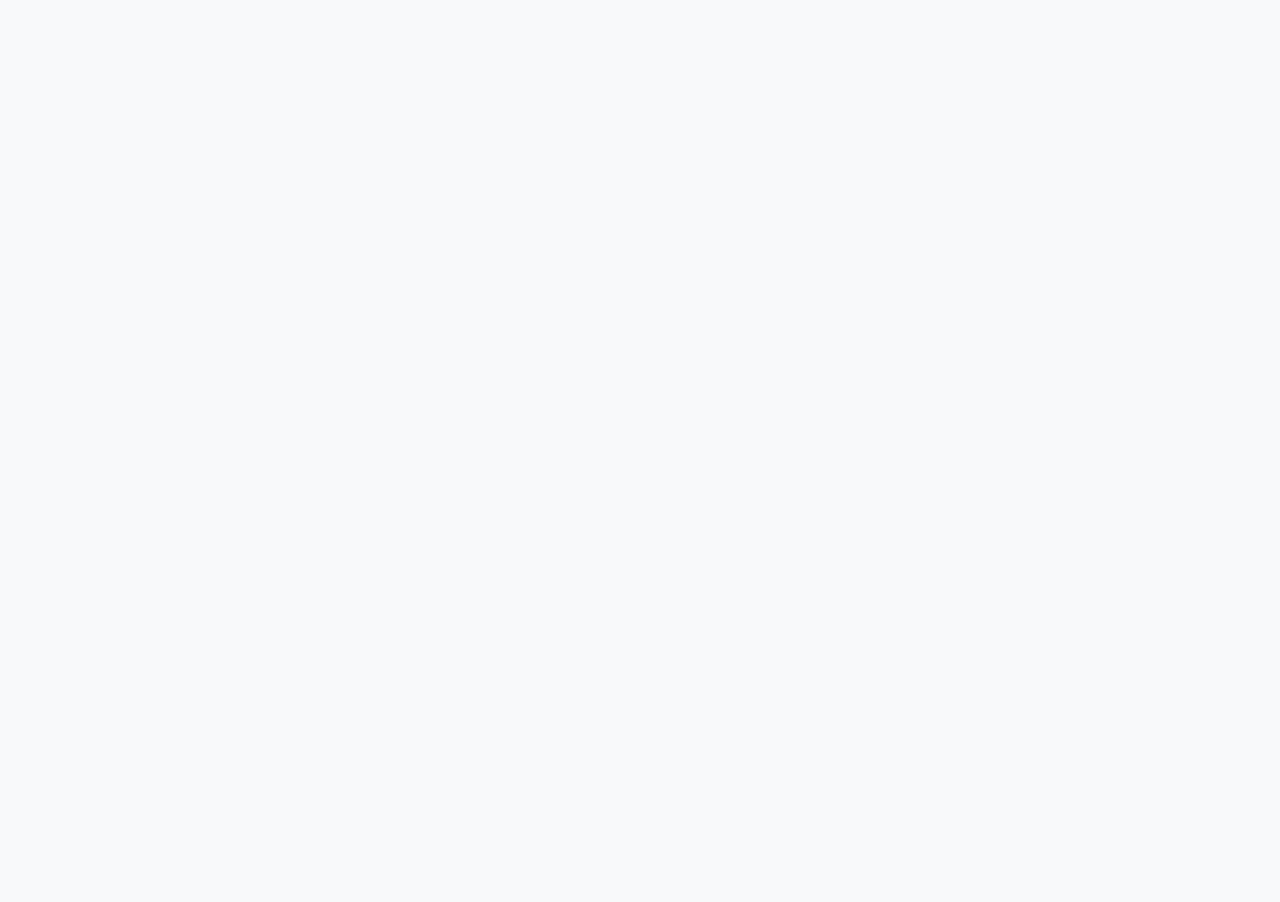
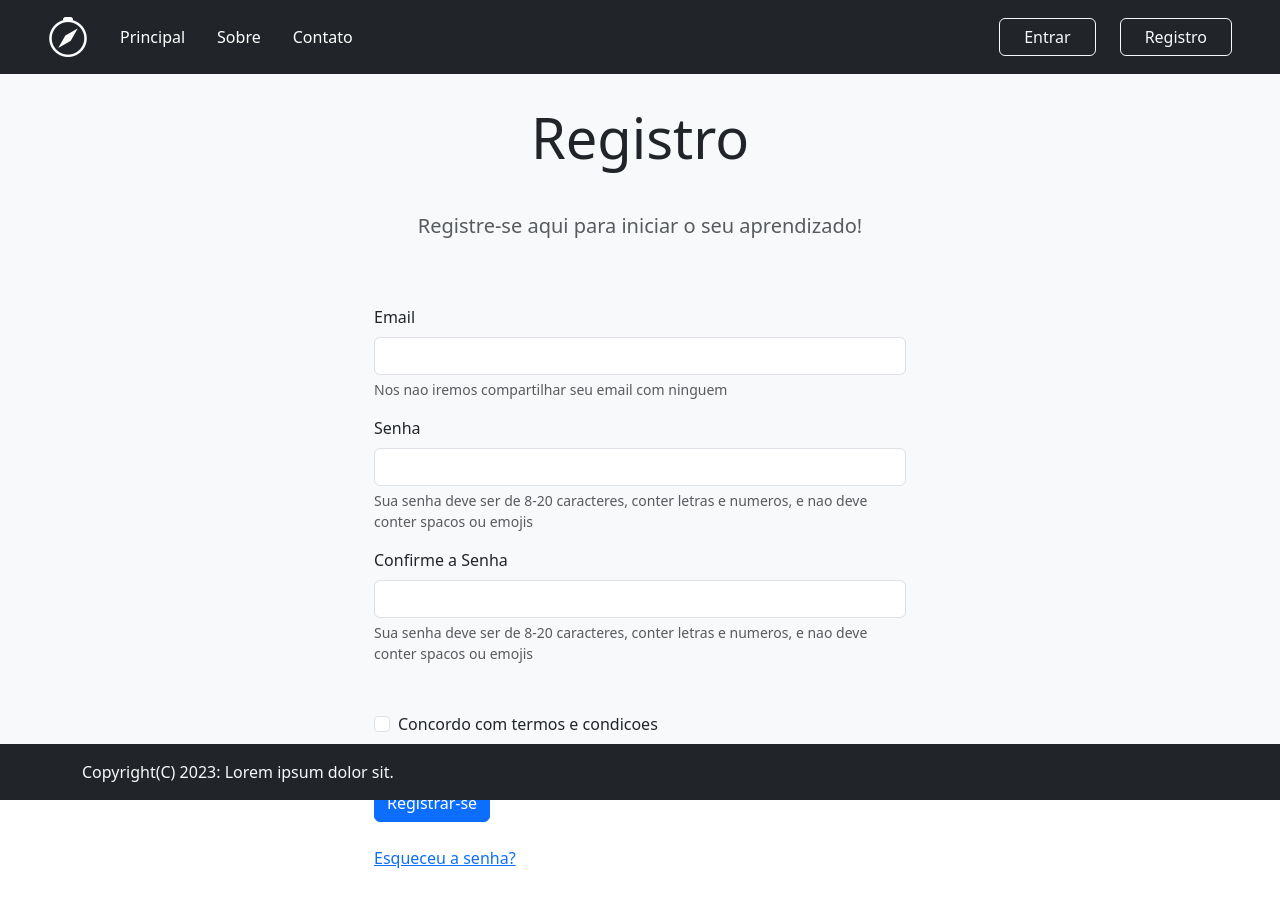
Before and after one commit to guisazevedo/aprendizado, a React (Vite) app: page /register in a window 1280 px wide. Before the commit this address had no page. Shown: the top 902 px of the page. Built offline with nearby package versions, Linux system fonts and the light colour scheme.

Commit message:
implement register

```diff
--- /dev/null
+++ b/src/01_components/Faq.tsx
@@ -0,0 +1,71 @@
+import HeaderText from "./HeaderText";
+
+const Faq = () => {
+  const questions_items_1 = [
+    {
+      question: "O que (pergunta 1)...?",
+      collapse: "collapseOne",
+      text: "Lorem ipsum dolor sit amet consectetur adipisicing elit. Excepturi laudantium repudiandae nobis consectetur dolorem asperiores id dicta aut officiis doloribus modi saepe, facere voluptatibus harum et sequi quos ducimus?",
+    },
+    {
+      question: "O que (pergunta 2)...?",
+      collapse: "collapseTwo",
+      text: "Lorem ipsum dolor sit amet consectetur adipisicing elit. Excepturi laudantium repudiandae nobis consectetur dolorem asperiores id dicta aut officiis doloribus modi saepe, facere voluptatibus harum et sequi quos ducimus?",
+    },
+    {
+      question: "O que (pergunta 3)...?",
+      collapse: "collapseThree",
+      text: "Lorem ipsum dolor sit amet consectetur adipisicing elit. Excepturi laudantium repudiandae nobis consectetur dolorem asperiores id dicta aut officiis doloribus modi saepe, facere voluptatibus harum et sequi quos ducimus?",
+    },
+    {
+      question: "O que (pergunta 4)...?",
+      collapse: "collapseFour",
+      text: "Lorem ipsum dolor sit amet consectetur adipisicing elit. Excepturi laudantium repudiandae nobis consectetur dolorem asperiores id dicta aut officiis doloribus modi saepe, facere voluptatibus harum et sequi quos ducimus?",
+    },
+  ];
+
+  // inputs for the HeaderText component
+  const header = "Perguntas frenquentes";
+  const sub_header = "Lorem ipsum dolor sit amet";
+  const text =
+    "Lorem ipsum dolor, sit amet consectetur adipisicing elit. Sed, neque voluptatibus, laboriosam assumenda quasi nesciunt vero, maxime incidunt temporibus aut quae fugiat id necessitatibus error iusto blanditiis! Alias, voluptate eveniet.";
+
+  return (
+    <div className="container">
+      <HeaderText header={header} sub_header={sub_header} text={text} />
+      <div className="row justify-content-center">
+        <div className="col-lg-10">
+          <div className="accordion">
+            {questions_items_1.map((item) => (
+              <div className="accordion-item">
+                <h2 className="accordion-header">
+                  <button
+                    className="accordion-button collapsed"
+                    type="button"
+                    data-bs-toggle="collapse"
+                    data-bs-target={"#" + item.collapse}
+                    aria-expanded="false"
+                    aria-controls={item.collapse}
+                  >
+                    <p className="fs-6 fw-bold">{item.question}</p>
+                  </button>
+                </h2>
+                <div
+                  id={item.collapse}
+                  className="accordion-collapse collapse"
+                  data-bs-parent="#accordionExample1"
+                >
+                  <div className="accordion-body">
+                    <p className="text-muted">{item.text}</p>
+                  </div>
+                </div>
+              </div>
+            ))}
+          </div>
+        </div>
+      </div>
+    </div>
+  );
+};
+
+export default Faq;
--- a/src/01_components/Footer.tsx
+++ b/src/01_components/Footer.tsx
@@ -1,10 +1,9 @@
 const Footer = () => {
   return (
-    <footer className="footer py-4 bg-dark fixed-bottom">
+    <footer className="footer py-3 bg-dark fixed-bottom">
       <div className="container">
         <span className="text-light">
-          Copyright(C) 2023: Lorem ipsum dolor sit, amet consectetur adipisicing
-          elit.
+          Copyright(C) 2023: Lorem ipsum dolor sit.
         </span>
       </div>
     </footer>
--- /dev/null
+++ b/src/01_components/HeaderText.tsx
@@ -0,0 +1,17 @@
+interface Props {
+  header?: string;
+  sub_header?: string;
+  text?: string;
+}
+
+const HeaderText = ({ header, sub_header, text }: Props) => {
+  return (
+    <div className="container mx-auto text-center">
+      <h1 className="display-4 fw-normal py-2">{header}</h1>
+      <h2 className="fs-3 fw-normal pb-3">{sub_header}</h2>
+      <p className="fs-5 text-body-secondary pb-5">{text}</p>
+    </div>
+  );
+};
+
+export default HeaderText;
--- a/src/01_components/Navbar.tsx
+++ b/src/01_components/Navbar.tsx
@@ -4,9 +4,8 @@ import { Link } from "react-router-dom";
 const Navbar = () => {
   const menu_items = [
     { title: "Principal", link: "/" },
-    { title: "Quem Somos", link: "/about" },
+    { title: "Sobre", link: "/about" },
     { title: "Contato", link: "/contact" },
-    { title: "FAQ", link: "/faq" },
   ];
 
   const log_items = [
--- /dev/null
+++ b/src/01_components/Register.tsx
@@ -0,0 +1,75 @@
+import { Link } from "react-router-dom";
+import HeaderText from "./HeaderText";
+
+const Register = () => {
+  // inputs for the HeaderText component
+  const header = "Registro";
+  const sub_header = "";
+  const text = "Registre-se aqui para iniciar o seu aprendizado!";
+
+  // inputs for the email/password components
+  const register_items = [
+    {
+      title: "Email",
+      type: "email",
+      id: "exampleInputEmail1",
+      text: "Nos nao iremos compartilhar seu email com ninguem",
+    },
+    {
+      title: "Senha",
+      type: "password",
+      id: "exampleInputPassword1",
+      text: "Sua senha deve ser de 8-20 caracteres, conter letras e numeros, e nao deve conter spacos ou emojis",
+    },
+    {
+      title: "Confirme a Senha",
+      type: "password",
+      id: "exampleInputPassword2",
+      text: "Sua senha deve ser de 8-20 caracteres, conter letras e numeros, e nao deve conter spacos ou emojis",
+    },
+  ];
+
+  return (
+    <div className="container col-md-8 col-lg-6 px-5">
+      <HeaderText header={header} sub_header={sub_header} text={text} />
+      <form>
+        {register_items.map((item) => (
+          <div className="mb-3">
+            <label htmlFor="exampleInputEmail1" className="form-label">
+              {item.title}
+            </label>
+            <input
+              type={item.type}
+              className="form-control"
+              id={item.id}
+              aria-describedby="emailHelp"
+            />
+            <div id="emailHelp" className="form-text">
+              {item.text}
+            </div>
+          </div>
+        ))}
+        <div className="my-5 form-check">
+          <input
+            type="checkbox"
+            className="form-check-input"
+            id="exampleCheck1"
+          />
+          <label className="form-check-label" htmlFor="exampleCheck1">
+            Concordo com termos e condicoes
+          </label>
+        </div>
+        <div className="my-4">
+          <button type="submit" className="btn btn-primary">
+            Registrar-se
+          </button>
+        </div>
+        <div className="my-4">
+          <Link to="/passnew">Esqueceu a senha?</Link>
+        </div>
+      </form>
+    </div>
+  );
+};
+
+export default Register;
--- /dev/null
+++ b/src/01_components/Video.tsx
@@ -0,0 +1,41 @@
+import HeaderText from "./HeaderText";
+
+const Video = () => {
+  // inputs for the HeaderText component
+  const header = "Master class";
+  const sub_header = "Lorem ipsum dolor sit amet";
+  const text =
+    "Lorem ipsum dolor, sit amet consectetur adipisicing elit. Sed, neque voluptatibus, laboriosam assumenda quasi nesciunt vero, maxime incidunt temporibus aut quae fugiat id necessitatibus error iusto blanditiis! Alias, voluptate eveniet.";
+
+  return (
+    <div className="container">
+      <HeaderText header={header} sub_header={sub_header} text={text} />
+
+      <div className="d-flex justify-content-center align-items-center">
+        <div
+          style={{
+            position: "relative",
+            paddingTop: "56.25%",
+            width: "100%",
+          }}
+        >
+          <iframe
+            className="embed-responsive-item"
+            src="https://www.youtube.com/embed/4MFOBeUCPkw?rel=0"
+            allowFullScreen
+            style={{
+              opacity: 0.5,
+              position: "absolute",
+              top: 0,
+              left: 0,
+              width: "100%",
+              height: "80%",
+            }}
+          ></iframe>
+        </div>
+      </div>
+    </div>
+  );
+};
+
+export default Video;
--- a/src/03_pages/Landing_page.tsx
+++ b/src/03_pages/Landing_page.tsx
@@ -1,17 +1,28 @@
 import Footer from "../01_components/Footer";
+import HeaderText from "../01_components/HeaderText";
 import Navbar from "../01_components/Navbar";
+import Video from "../01_components/Video";
+import Faq from "../01_components/Faq";
+import Registro from "../01_components/Register";
 
 const Landing_page = () => {
+  // inputs for the HeaderText component
+  const header = "Bem vindo!!";
+  const sub_header = "O aprendizado comeca aqui!";
+  const text =
+    "Lorem ipsum dolor sit amet consectetur adipisicing elit. Molestiae deserunt obcaecati ullam aperiam velit voluptate aspernatur beatae ut doloribus non placeat aut, saepe vero. Voluptates iusto dolorem veritatis harum molestiae impedit laudantium sint corporis consequuntur iste blanditiis perferendis, ut ex assumenda quisquam eius, unde, maiores omnis quibusdam! ";
+
   return (
     <>
       <Navbar />
+      <div className="p-5"></div>
+      <HeaderText header={header} sub_header={sub_header} text={text} />
+      <Video />
+      <Faq />
+      <div className="p-5"></div>
       <Footer />
     </>
   );
 };
 
 export default Landing_page;
-
-// TODO => Navbar
-// TODO => Body
-// TODO => Footer
--- /dev/null
+++ b/src/03_pages/Register_page.tsx
@@ -0,0 +1,17 @@
+import Navbar from "../01_components/Navbar";
+import Register from "../01_components/Register";
+import Footer from "../01_components/Footer";
+
+const Register_page = () => {
+  return (
+    <>
+      <Navbar />
+      <div className="p-5"></div>
+      <Register />
+      <div className="p-5"></div>
+      <Footer />
+    </>
+  );
+};
+
+export default Register_page;
--- a/src/App.tsx
+++ b/src/App.tsx
@@ -1,18 +1,21 @@
 import { BrowserRouter as Router, Routes, Route } from "react-router-dom";
+import "../styles.css";
 import Landing_page from "./03_pages/Landing_page";
+import Register_page from "./03_pages/Register_page";
 
 function App() {
   return (
     <div
       className="container-fluid bg-light"
       style={{
-        height: "100vw",
+        height: "100vh",
         width: "100vw",
       }}
     >
       <Router>
         <Routes>
           <Route path="/" Component={Landing_page}></Route>
+          <Route path="/register" Component={Register_page}></Route>
         </Routes>
       </Router>
     </div>
--- /dev/null
+++ b/styles.css
@@ -0,0 +1 @@
+/* Overal body styles*/
```
